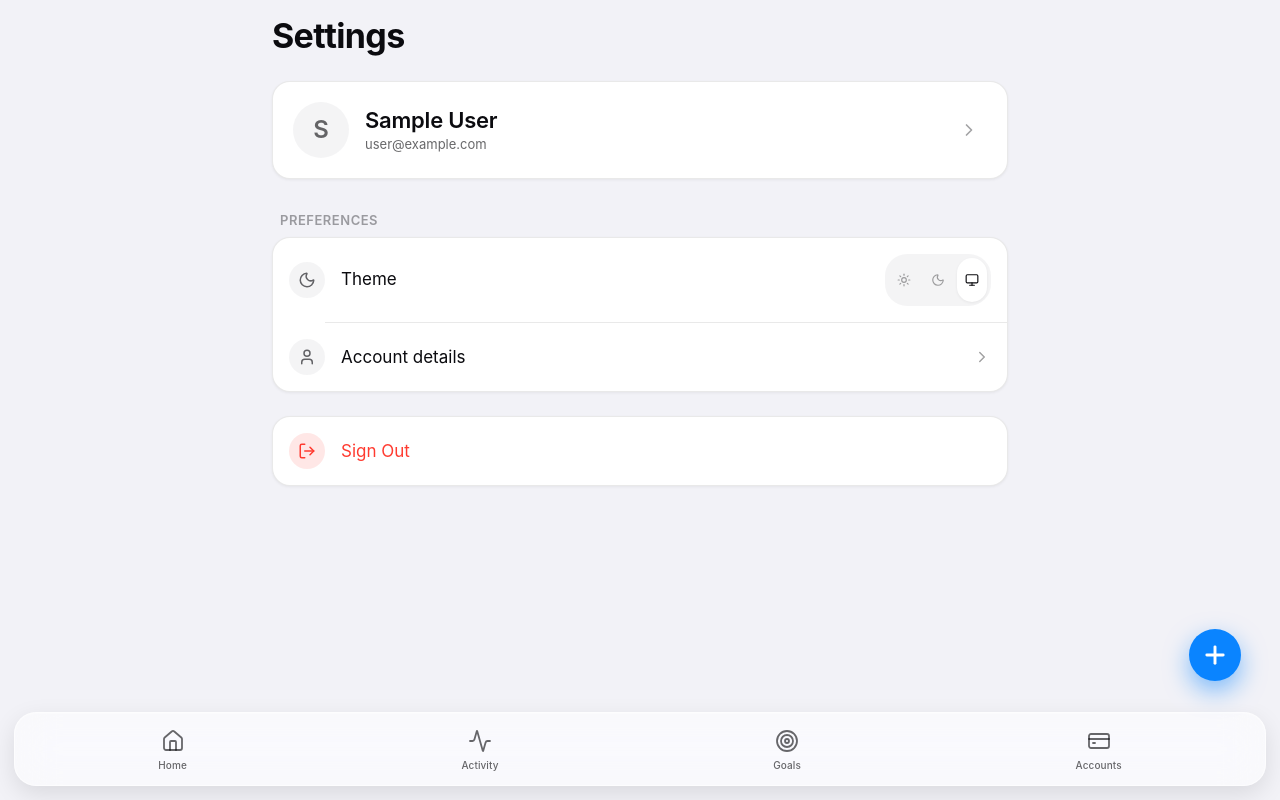
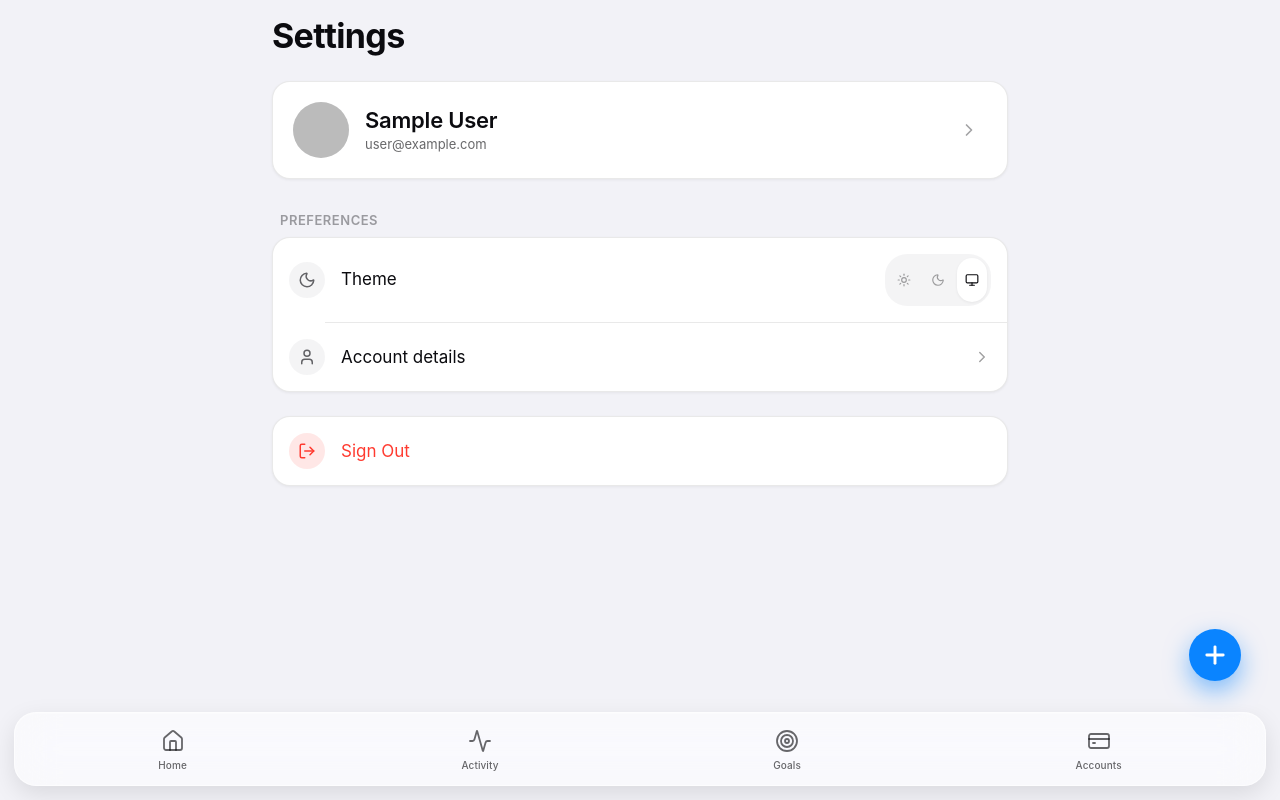
Before and after one commit to mfazms/azewallet, a Next.js app: page /settings in a window 1280 px wide. Built offline with nearby package versions, Linux system fonts and the light colour scheme; no server answers; the database is empty; sample sign-in values are in the browser's storage.

Commit message:
feat: add profile picture upload in settings

```diff
--- a/src/app/globals.css
+++ b/src/app/globals.css
@@ -984,6 +984,20 @@ button, a, [role="button"], input, select, textarea {
           overflow: hidden;
         }
         .settings-avatar img { width: 100%; height: 100%; object-fit: cover; }
+        .settings-avatar-overlay {
+          position: absolute;
+          inset: 0;
+          background: rgba(0,0,0,0.5);
+          display: flex;
+          align-items: center;
+          justify-content: center;
+          opacity: 0;
+          transition: opacity 0.2s;
+          border-radius: var(--radius-full);
+        }
+        .settings-avatar:hover .settings-avatar-overlay {
+          opacity: 1;
+        }
         .settings-profile-info { flex: 1; }
         .settings-edit-btn {
           background: none; border: none; color: var(--color-text-tertiary);
--- a/src/app/settings/page.tsx
+++ b/src/app/settings/page.tsx
@@ -2,9 +2,10 @@
 
 import { useState } from 'react';
 import { useRouter } from 'next/navigation';
-import { LogOut, Moon, Sun, User as UserIcon, Monitor, ChevronRight } from 'lucide-react';
+import { LogOut, Moon, Sun, User as UserIcon, Monitor, ChevronRight, Camera } from 'lucide-react';
 import { useAuthStore, useAppStore } from '@/stores';
-import { signOut } from '@/lib/firebase/auth';
+import { signOut, updateUserPhotoURL } from '@/lib/firebase/auth';
+import { uploadProfilePhoto } from '@/lib/firebase/storage';
 import type { ThemeMode } from '@/types';
 
 export default function SettingsPage() {
@@ -24,6 +25,25 @@ export default function SettingsPage() {
     }
   };
 
+  const [isUploading, setIsUploading] = useState(false);
+
+  const handlePhotoUpload = async (e: React.ChangeEvent<HTMLInputElement>) => {
+    const file = e.target.files?.[0];
+    if (!file || !user) return;
+
+    setIsUploading(true);
+    try {
+      const photoURL = await uploadProfilePhoto(user.uid, file);
+      await updateUserPhotoURL(user.uid, photoURL);
+      // Wait for auth listener to pick up change, or manually trigger reload if needed.
+      // The auth listener in AppShell will automatically update useAuthStore when Firebase detects profile change.
+    } catch (err) {
+      console.error('Error uploading photo:', err);
+    } finally {
+      setIsUploading(false);
+    }
+  };
+
   const displayName = profile?.displayName || user?.displayName || 'User';
 
   return (
@@ -35,13 +55,27 @@ export default function SettingsPage() {
 
         {/* Profile Card */}
         <div className="settings-profile solid-card">
-          <div className="settings-avatar">
-            {profile?.photoURL ? (
-              <img src={profile.photoURL} alt="Profile" />
+          <label className="settings-avatar" style={{ cursor: 'pointer', position: 'relative' }}>
+            <input
+              type="file"
+              accept="image/*"
+              style={{ display: 'none' }}
+              onChange={handlePhotoUpload}
+              disabled={isUploading}
+            />
+            {profile?.photoURL || user?.photoURL ? (
+              <img
+                src={profile?.photoURL || user?.photoURL || ''}
+                alt="Profile"
+                style={{ opacity: isUploading ? 0.5 : 1, width: '100%', height: '100%', objectFit: 'cover' }}
+              />
             ) : (
-              <span>{displayName.charAt(0).toUpperCase()}</span>
+              <span style={{ opacity: isUploading ? 0.5 : 1 }}>{displayName.charAt(0).toUpperCase()}</span>
             )}
-          </div>
+            <div className="settings-avatar-overlay">
+              <Camera size={20} color="#fff" />
+            </div>
+          </label>
           <div className="settings-profile-info">
             <h2 className="text-h3">{displayName}</h2>
             <p className="text-caption">{user?.email}</p>
--- a/src/lib/firebase/auth.ts
+++ b/src/lib/firebase/auth.ts
@@ -12,7 +12,7 @@ import {
   updateProfile,
   User,
 } from 'firebase/auth';
-import { doc, setDoc, getDoc, serverTimestamp } from 'firebase/firestore';
+import { doc, setDoc, getDoc, updateDoc, serverTimestamp } from 'firebase/firestore';
 import { auth, db } from './config';
 import type { UserProfile } from '@/types';
 
@@ -172,3 +172,21 @@ export async function getUserProfile(uid: string): Promise<UserProfile | null> {
   }
   return null;
 }
+
+// ============================================
+// Update User Photo URL
+// ============================================
+
+export async function updateUserPhotoURL(uid: string, photoURL: string): Promise<void> {
+  // Update Auth Profile
+  const user = auth.currentUser;
+  if (user) {
+    await updateProfile(user, { photoURL });
+  }
+
+  // Update Firestore Document
+  await updateDoc(doc(db, 'users', uid), {
+    photoURL,
+    updatedAt: serverTimestamp(),
+  });
+}
```
